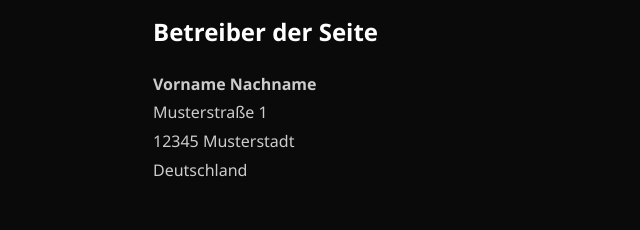
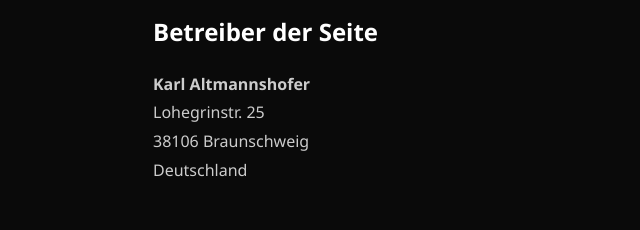
Before and after one commit to PiratKarl/Homepage, a plain HTML site: page impressum.html in a window 1280 px wide. Shown: the part 361-591 px from the top of the page, 119-759 px from the left. Drawn offline with Linux system fonts and the light colour scheme.

Commit message:
namens fix

```diff
--- a/impressum.html
+++ b/impressum.html
@@ -17,9 +17,9 @@
 
         <h2>Betreiber der Seite</h2>
         <p>
-            <strong>Vorname Nachname</strong><br>
-            Musterstraße 1<br>
-            12345 Musterstadt<br>
+            <strong>Karl Altmannshofer</strong><br>
+            Lohegrinstr. 25<br>
+            38106 Braunschweig<br>
             Deutschland
         </p>
 
```
